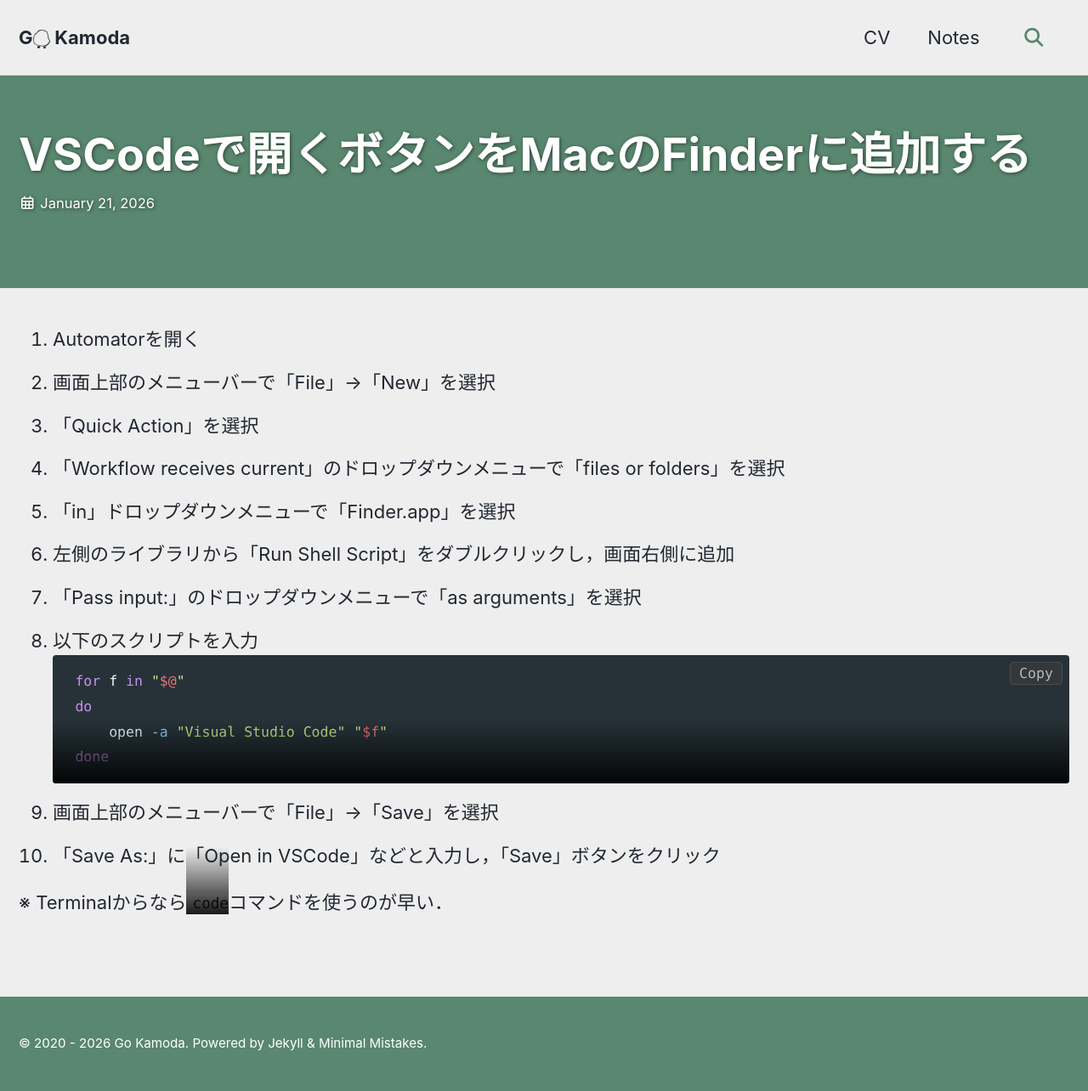
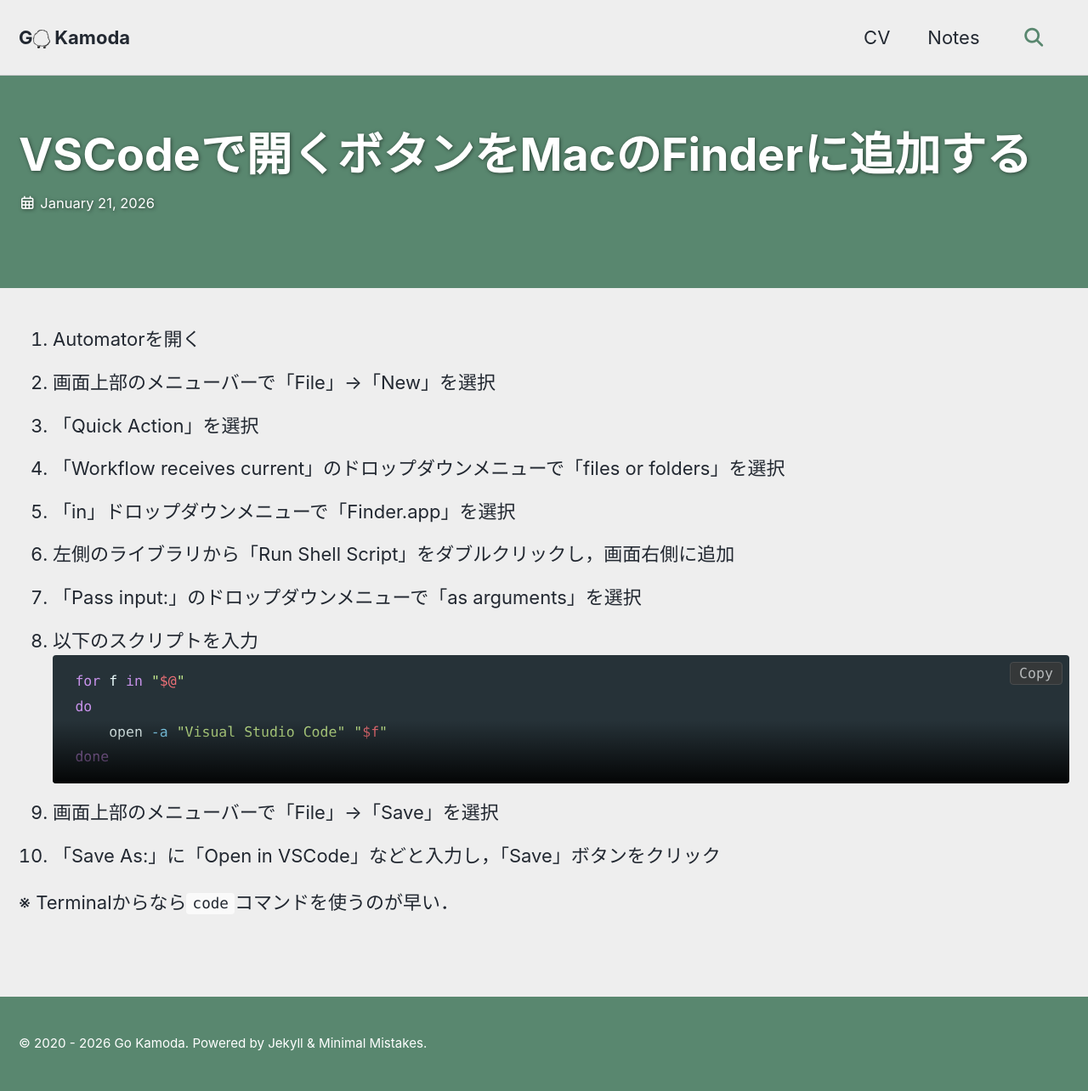
Before and after one commit to gokamoda/gokamoda.github.io, a Jekyll site: the page built from collections/_notes/mac-vscode.md, in a window 1280 px wide. Shown: the whole page at 85% size. Built offline with Jekyll 4.4.1, drawn with Linux system fonts in a browser that asks for light colours; cached includes are drawn as plain includes; some web fonts are replaced.

Commit message:
debug code blocks

```diff
--- a/_sass/minimal-mistakes.scss
+++ b/_sass/minimal-mistakes.scss
@@ -279,14 +279,14 @@
 }
 
 
-.highlighter-rouge {
+.highlighter-rouge:has(pre) {
   position: relative;
   max-height: 30em;
   overflow: hidden;
 }
 
 /* smoke */
-.highlighter-rouge::after {
+.highlighter-rouge:has(pre)::after {
   content: "";
   position: absolute;
   bottom: 0;
@@ -303,15 +303,15 @@
   transition: opacity 0.2s ease;
 }
 
-.highlighter-rouge.expanded {
+.highlighter-rouge.expanded:has(pre) {
   max-height: none;
 }
 
-.highlighter-rouge.expanded::after {
+.highlighter-rouge.expanded:has(pre)::after {
   opacity: 0;
 }
 
-/* button */
+// /* button */
 .code-toggle {
   position: absolute;
   bottom: 0.8em;
```
